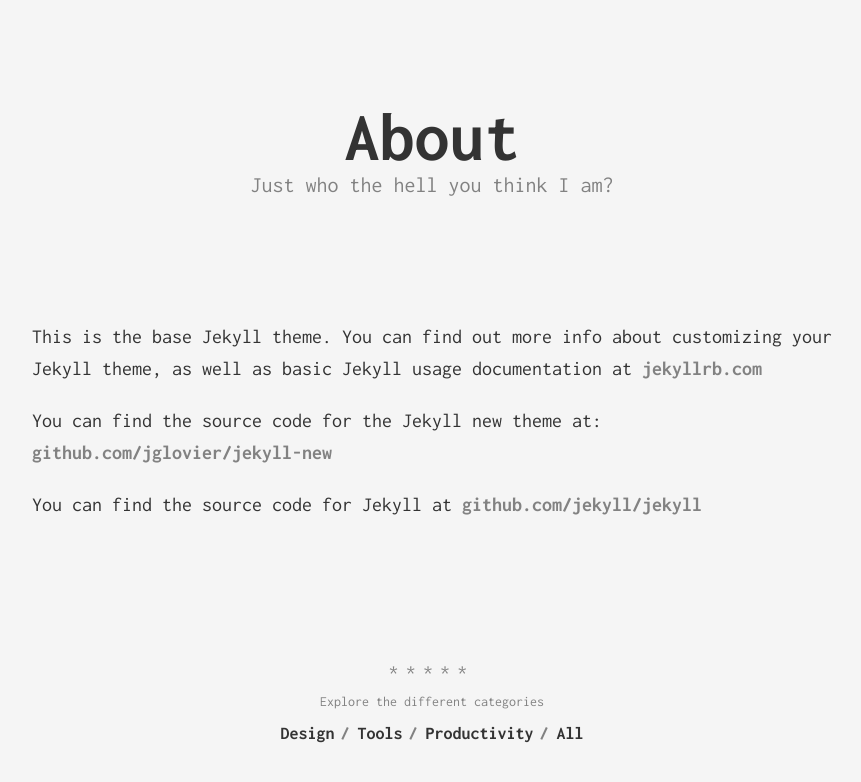
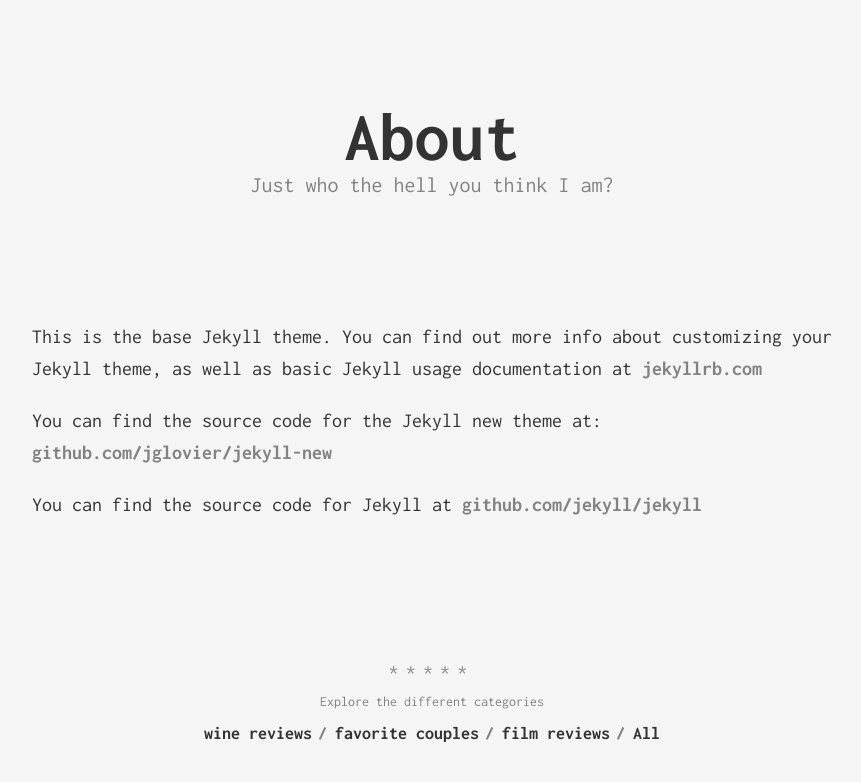
Before and after one commit to jiminkk/blog-of-everything, a Jekyll site: the page built from about.md, in a window 1280 px wide. Shown: the top 782 px of the page, without its empty margins (208-1069 px from the left). Built offline with Jekyll 4.4.1, drawn with Linux system fonts in a browser that asks for light colours.

Commit message:
changed categories

```diff
--- a/_data/categories.yml
+++ b/_data/categories.yml
@@ -1,8 +1,8 @@
-- slug: design
-  name: Design
+- slug: wine-reviews
+  name: wine reviews
 
-- slug: tools
-  name: Tools
+- slug: favorite-couples
+  name: favorite couples
 
-- slug: productivity
-  name: Productivity
+- slug: film-reviews
+  name: film reviews
--- /dev/null
+++ b/categories/couples.html
@@ -0,0 +1,5 @@
+---
+layout: category
+category: favorite couples
+permalink: /categories/favorite-couples/
+---
--- a/categories/design.html
+++ /dev/null
@@ -1,5 +0,0 @@
----
-layout: category
-category: design
-permalink: /categories/design/
----
--- /dev/null
+++ b/categories/films.html
@@ -0,0 +1,5 @@
+---
+layout: category
+category: film reviews
+permalink: /categories/film-reviews/
+---
--- a/categories/productivity.html
+++ /dev/null
@@ -1,5 +0,0 @@
----
-layout: category
-category: productivity
-permalink: /categories/productivity/
----
--- a/categories/tools.html
+++ /dev/null
@@ -1,5 +0,0 @@
----
-layout: category
-category: tools
-permalink: /categories/tools/
----
--- /dev/null
+++ b/categories/wines.html
@@ -0,0 +1,5 @@
+---
+layout: category
+category: wine reviews
+permalink: /categories/wine-reviews/
+---
```
Also changed, not shown: 14 other files.
